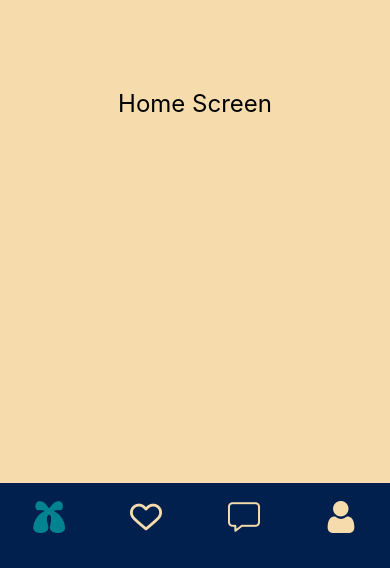
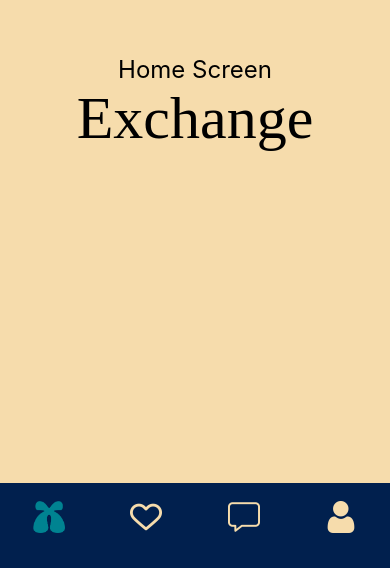
Before and after one commit to Ji-Kwon/exchange-app, a React Native app in the folder exchange-frontend/: screen /Home in a window 390 px wide. Shown: the part 276-844 px from the top of the page. Built offline with nearby package versions, Linux system fonts and the light colour scheme.

Commit message:
added title lol fonts are not working

```diff
--- a/exchange-frontend/screens/HomeScreen.js
+++ b/exchange-frontend/screens/HomeScreen.js
@@ -5,7 +5,8 @@ import globalStyles from '../styles/globalStyles';
 const HomeScreen = () => {
   return (
     <View style={styles.container}>
-    <Text style={styles.text}>Home Screen</Text>
+      <Text style={styles.text}>Home Screen</Text>
+      <Text style={styles.title}>Exchange</Text>
     </View>
   );
 };
@@ -20,6 +21,10 @@ const styles = StyleSheet.create({
   text: {
     fontSize: 24,
   },
+  title: {
+    fontFamily: 'SuperMagic-L3XVn',
+    fontSize: 60,
+  },
 });
 
 export default HomeScreen;
```
Also changed, not shown: exchange-frontend/react-native.config.js (line endings or trailing spaces).
